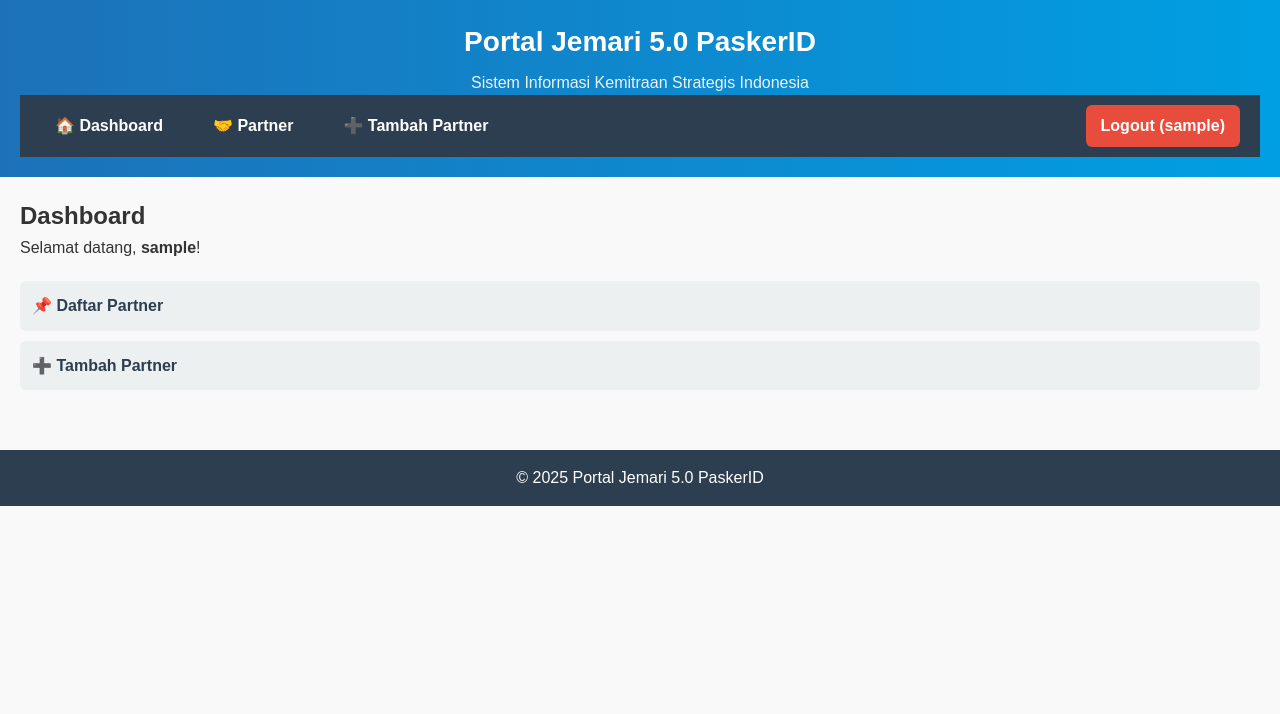
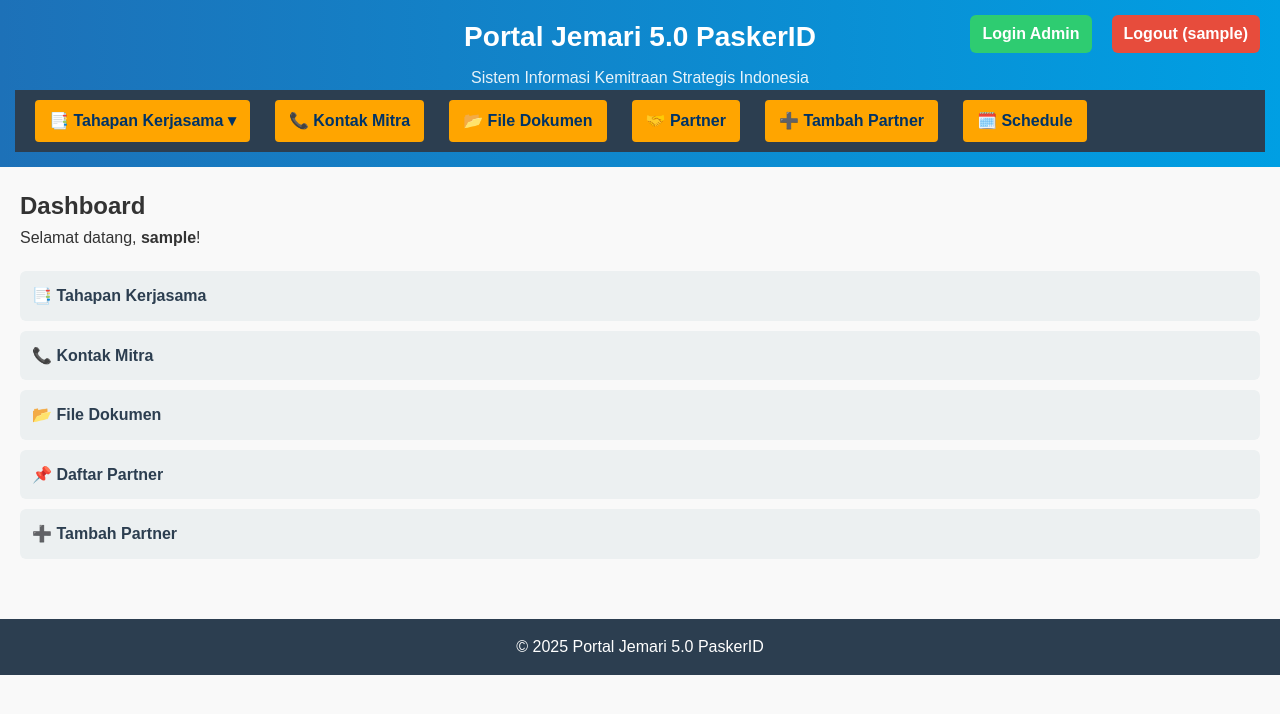
Before and after one commit to sanggapura/latsar, a PHP site: page /index.php in a window 1280 px wide. Shown: the top 714 px of the page. Run offline with PHP 8.4, Linux system fonts and the light colour scheme; the visitor is signed in with stand-in values (Sample User, id 1).

Commit message:
pembaruan menu baru

```diff
--- a/percobaan.php
+++ /dev/null
@@ -1,2 +0,0 @@
-<?php
-?>
--- a/views/dashboard.php
+++ b/views/dashboard.php
@@ -4,6 +4,9 @@
 
 <div class="menu-dashboard">
     <ul>
+        <li><a href="index.php?action=stages">📑 Tahapan Kerjasama</a></li>
+        <li><a href="index.php?action=contacts">📞 Kontak Mitra</a></li>
+        <li><a href="index.php?action=documents">📂 File Dokumen</a></li>
         <li><a href="index.php?action=partners">📌 Daftar Partner</a></li>
         <li><a href="index.php?action=create">➕ Tambah Partner</a></li>
     </ul>
--- a/views/header.php
+++ b/views/header.php
@@ -9,6 +9,73 @@ if (session_status() === PHP_SESSION_NONE) {
     <meta charset="UTF-8">
     <title>Portal Jemari 5.0 PaskerID</title>
     <link rel="stylesheet" href="assets/css/style.css">
+    <style>
+        .auth-buttons {
+            position: absolute;
+            top: 15px;
+            right: 20px;
+        }
+        .auth-buttons a {
+            margin-left: 10px;
+            padding: 6px 12px;
+            border-radius: 6px;
+            text-decoration: none;
+            color: #fff;
+            font-weight: bold;
+        }
+        .btn-logout { background: #e74c3c; }
+        .btn-admin { background: #2ecc71; }
+        .btn-login { background: #3498db; }
+        .main-header { position: relative; padding: 15px; }
+
+        /* Menu utama */
+        .main-nav ul { list-style: none; margin: 0; padding: 0; }
+        .main-nav ul li { position: relative; display: inline-block; margin-right: 5px; }
+        .main-nav ul li a {
+            display: block;
+            padding: 8px 14px;
+            text-decoration: none;
+            background: orange;        /* kotak orange */
+            color: #003366;            /* teks biru tua */
+            border-radius: 4px;
+            font-weight: bold;
+        }
+        /* Hover menu utama */
+        .main-nav ul li a:hover {
+            background: #3399ff;       /* biru muda */
+            color: #fff;               /* teks putih */
+        }
+
+        /* Dropdown */
+        .main-nav ul li ul {
+            display: none;
+            position: absolute;
+            top: 100%;
+            left: 0;
+            background: #f9f9f9;
+            border: 1px solid #ddd;
+            min-width: 200px;
+            z-index: 1000;
+            text-align: left;          /* rata kiri */
+        }
+        .main-nav ul li ul li {
+            display: block;
+        }
+        .main-nav ul li ul li a {
+            padding: 10px 16px;        /* padding lebih besar */
+            background: #f9f9f9;
+            color: #000;               /* teks hitam */
+            border-radius: 0;
+            text-align: left;          /* teks rata kiri */
+        }
+        .main-nav ul li ul li a:hover {
+            background: #ddd;          /* abu-abu */
+            color: #000;               /* teks tetap hitam */
+        }
+        .main-nav ul li:hover ul {
+            display: block;
+        }
+    </style>
 </head>
 <body>
     <header class="main-header">
@@ -19,16 +86,26 @@ if (session_status() === PHP_SESSION_NONE) {
         <nav class="main-nav">
             <?php if (isset($_SESSION['user'])): ?>
                 <ul>
-                    <li><a href="index.php">🏠 Dashboard</a></li>
+                    <li>
+                        <a href="index.php?action=stages">📑 Tahapan Kerjasama ▾</a>
+                        <ul>
+                            <li><a href="index.php?action=stages&type=kementerian">Kementerian/Lembaga</a></li>
+                            <li><a href="index.php?action=stages&type=daerah">Pemerintah Daerah</a></li>
+                            <li><a href="index.php?action=stages&type=mitra">Mitra Pembangunan</a></li>
+                            <li><a href="index.php?action=stages&type=swasta">Swasta/Perusahaan</a></li>
+                        </ul>
+                    </li>
+                    <li><a href="index.php?action=contacts">📞 Kontak Mitra</a></li>
+                    <li><a href="index.php?action=documents">📂 File Dokumen</a></li>
                     <li><a href="index.php?action=partners">🤝 Partner</a></li>
                     <li><a href="index.php?action=create">➕ Tambah Partner</a></li>
+                    <li><a href="index.php?action=schedule">🗓️ Schedule</a></li> <!-- ✅ Tambahan menu baru -->
                 </ul>
                 <div class="auth-buttons">
-                    <a href="auth.php?action=logout" class="btn-logout">Logout (<?= htmlspecialchars($_SESSION['user']['username'] ?? $_SESSION['user']['email'] ?? 'user') ?>)</a>
-                </div>
-            <?php else: ?>
-                <div class="auth-buttons">
-                    <a href="auth.php?action=login_form" class="btn-login">Login</a>
+                    <a href="auth.php?action=admin_login" class="btn-admin">Login Admin</a>
+                    <a href="auth.php?action=logout" class="btn-logout">
+                        Logout (<?= htmlspecialchars($_SESSION['user']['username'] ?? $_SESSION['user']['email'] ?? 'user') ?>)
+                    </a>
                 </div>
             <?php endif; ?>
         </nav>
```
